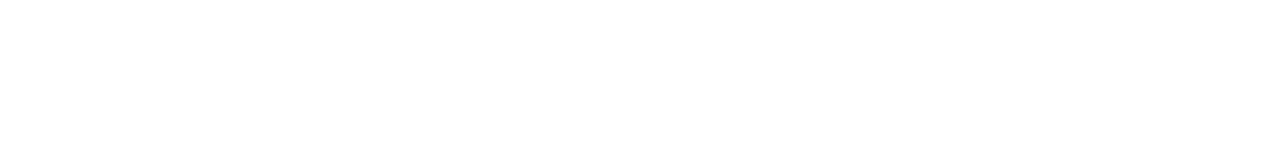
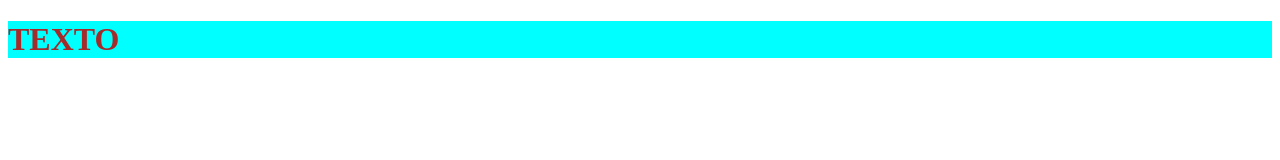
Before and after one commit to nahuelrmb4/proyectoweb, a plain HTML site: page index.html in a window 1280 px wide. Drawn offline with Linux system fonts and the light colour scheme.

Commit message:
probando estilos

```diff
--- a/css/style.css
+++ b/css/style.css
@@ -1,5 +1,13 @@
 
 
 .container{
-    background-color: red;
+    width: 100%;
+    height: auto;
+    background-color: aqua;
 }
+
+.header{
+    width: 100%;
+    height: auto;
+color: brown;
+}
--- a/index.html
+++ b/index.html
@@ -5,13 +5,13 @@
     <meta http-equiv="X-UA-Compatible" content="IE=edge">
     <meta name="viewport" content="width=device-width, initial-scale=1.0">
     <title>Inicio</title>
-    <link href= "css/style.css">
+    <link href= "css/style.css" rel="stylesheet">
 </head>
 <body>
 
 <div class="container">
     <div class="header">
-
+     <h1> TEXTO</h1>
     </div>
 </div>
 
```
